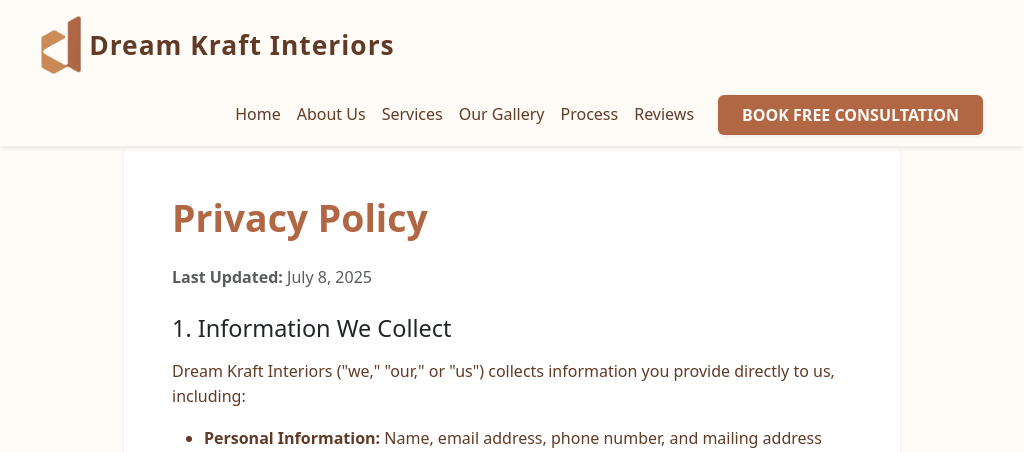
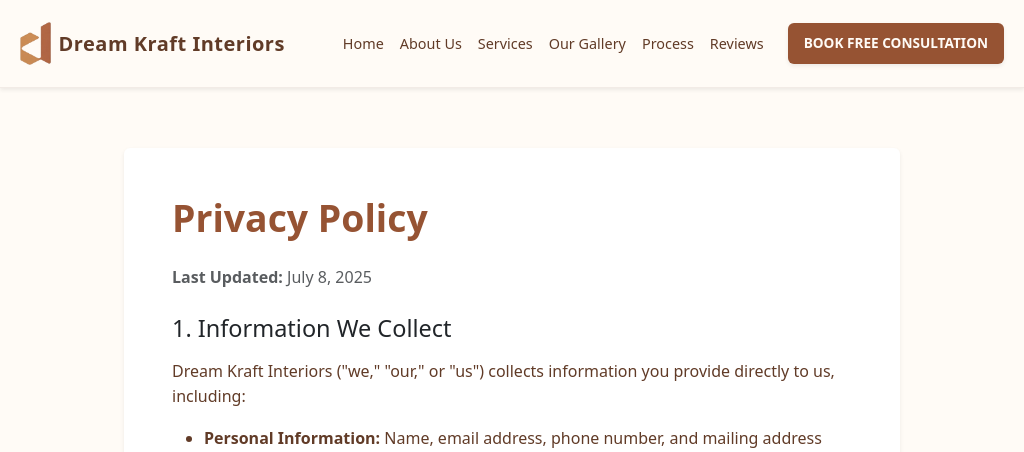
Before and after one commit to GRB-Bharath/dream-kraft-website, a Flask app: template templates/privacy_policy.html in a window 1024 px wide. Shown: the top 452 px of the page. Run offline with Flask 3, Linux system fonts and the light colour scheme; the template is opened without the code that fills it, so the values that code supplies are empty; some libraries are stand-ins or nearby versions; some web fonts are replaced.

Commit message:
Polish responsive navigation accessibility

```diff
--- a/static/css/style.css
+++ b/static/css/style.css
@@ -32,12 +32,12 @@
     /* Design tokens */
     --bg: #FFFBF6;
     --text: #613B27;
-    --btn: #B16744;
+    --btn: #965333;
     --btn-text: #FFFBF6;
     --bg-rgb: 255, 251, 246;
     --text-rgb: 97, 59, 39;
     --btn-rgb: 177, 103, 68;
-    --text-muted: color-mix(in srgb, var(--text) 62%, white);
+    --text-muted: #765844;
     --font-base: 'Etna Sans Serif', 'Etna', system-ui, -apple-system, 'Segoe UI', sans-serif;
 
     /* Legacy variable names kept so every rule below stays on the new tokens */
@@ -167,6 +167,11 @@ h1, h2, h3, h4, h5, h6 {
     color: var(--btn-text) !important;
 }
 
+:where(a, button, input, select, textarea):focus-visible {
+    outline: 3px solid var(--btn);
+    outline-offset: 3px;
+}
+
 @keyframes pulse-glow {
     0%, 100% { box-shadow: 0 0 5px rgba(var(--btn-rgb), 0.4); }
     50% { box-shadow: 0 0 20px rgba(var(--btn-rgb), 0.6); }
@@ -262,6 +267,36 @@ footer .navbar-logo {
     white-space: nowrap;
     flex-shrink: 0;
     box-shadow: 0 2px 8px rgba(var(--btn-rgb), 0.15);
+}
+
+@media (max-width: 1199.98px) and (min-width: 992px) {
+    .navbar > .container-fluid {
+        padding-left: 1.25rem;
+        padding-right: 1.25rem;
+        gap: 0.75rem;
+    }
+
+    .navbar-logo {
+        height: 44px;
+    }
+
+    .brand-name {
+        font-size: 1.25rem;
+        letter-spacing: 0.5px;
+    }
+
+    .navbar-nav {
+        gap: 0.95rem;
+    }
+
+    .nav-link {
+        font-size: 0.9rem;
+    }
+
+    .btn-consultation {
+        font-size: 0.85rem;
+        padding: 0.65rem 1rem !important;
+    }
 }
 
 @media (max-width: 991.98px) {
```
